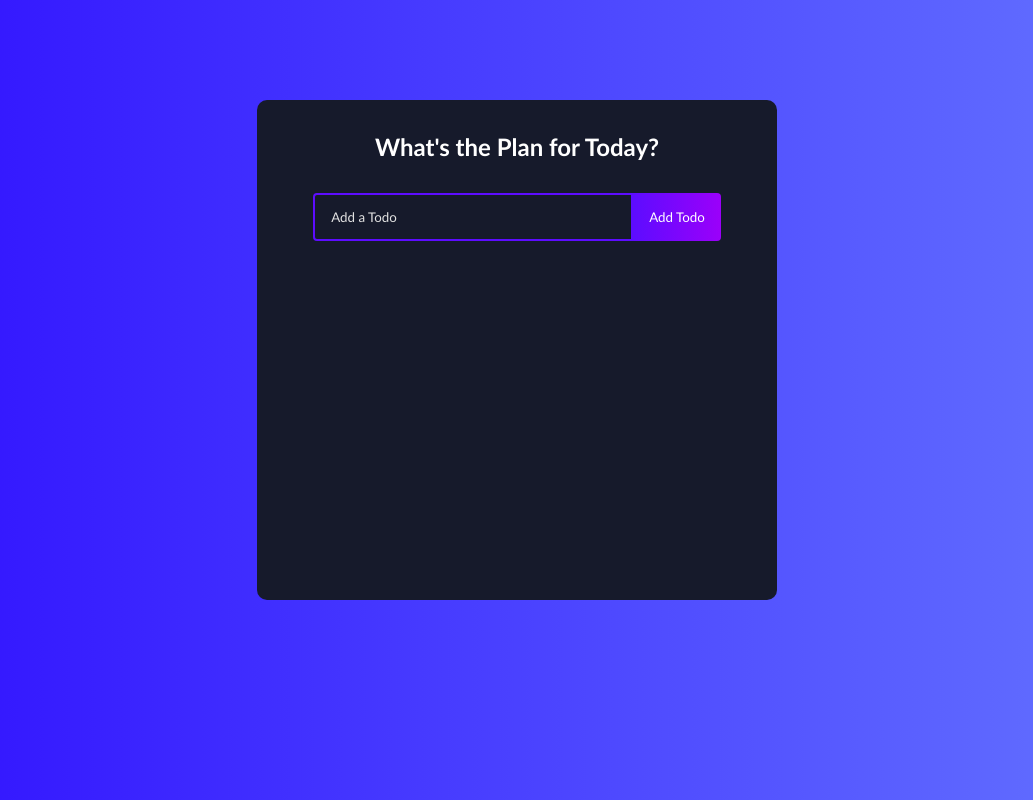
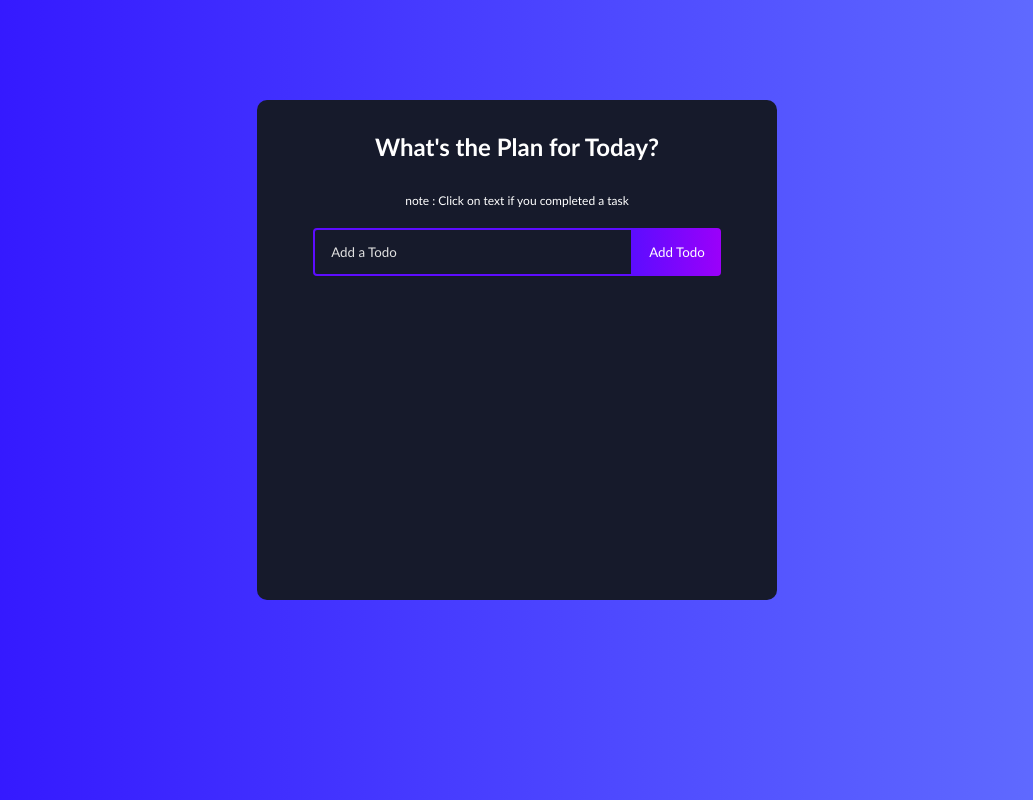
Before and after one commit to irsyadrabbani/Todo-List-ReactJS, a React (Create React App) app: page / in a window 1280 px wide. Shown: the whole page, without its empty margins (123-1156 px from the left). Built offline with nearby package versions, Linux system fonts and the light colour scheme.

Commit message:
Add Note

```diff
--- a/src/App.css
+++ b/src/App.css
@@ -30,6 +30,11 @@
     margin: 32px 0;
     color: #fff;
     font-size: 24px;
+  }
+  p {
+    margin: 20px 0;
+    color: #fff;
+    font-size: 12px;
   }
 
   .complete {
--- a/src/components/TodoList.js
+++ b/src/components/TodoList.js
@@ -41,6 +41,7 @@ function TodoList() {
   return (
     <div>
         <h1>What's the Plan for Today?</h1>
+        <p>note : Click on text if you completed a task</p>
         <TodoForm onSubmit={addTodo} />
         <Todo todos={todos} completeTodo={completeTodo} removeTodo={removeTodo} updateTodo={updateTodo}/>
     </div>
```
